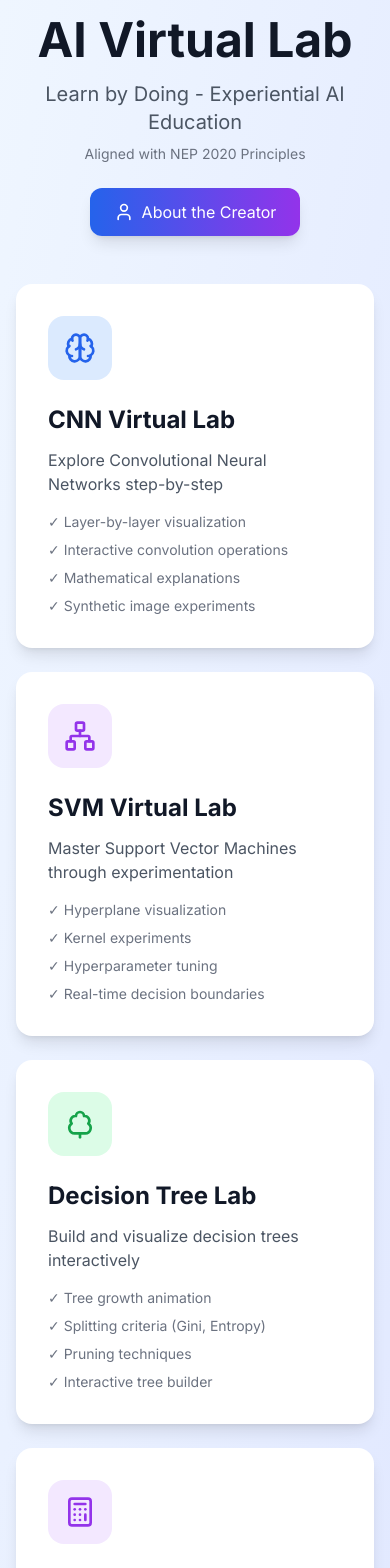
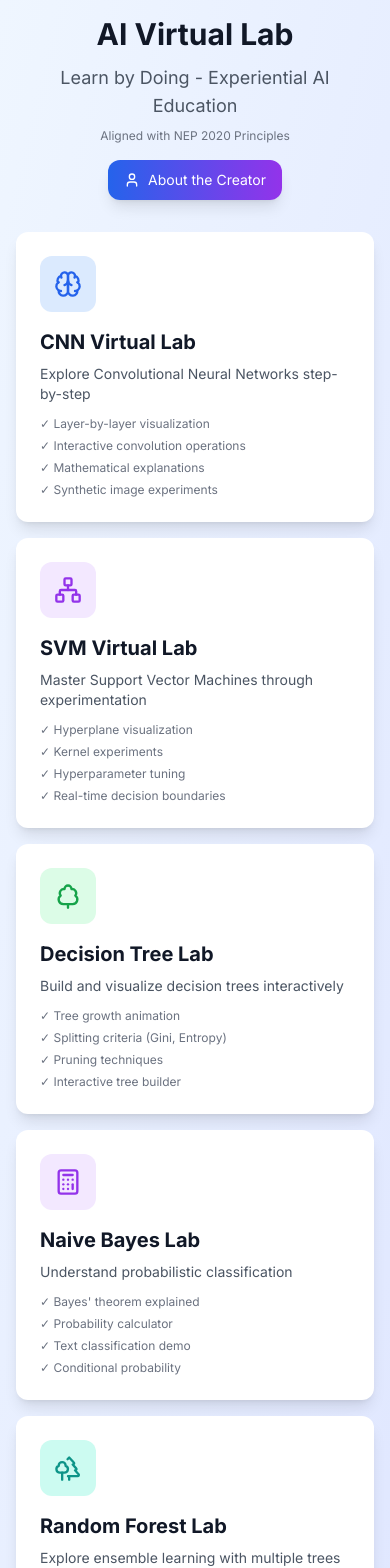
Before and after one commit to muzabasha/cnn-svm, a Next.js app: page / in a window 390 px wide. Shown: the top 1568 px of the page. Built offline with nearby package versions, Linux system fonts and the light colour scheme.

Commit message:
Optimize application for mobile devices with responsive design and touch interactions

```diff
--- a/app/globals.css
+++ b/app/globals.css
@@ -36,3 +36,119 @@
 
 /* KaTeX styles */
 @import 'katex/dist/katex.min.css';
+
+/* Mobile optimizations */
+@layer utilities {
+
+    /* Smooth scrolling for mobile */
+    html {
+        -webkit-overflow-scrolling: touch;
+        scroll-behavior: smooth;
+    }
+
+    /* Prevent text size adjustment on mobile */
+    body {
+        -webkit-text-size-adjust: 100%;
+        -moz-text-size-adjust: 100%;
+        -ms-text-size-adjust: 100%;
+        text-size-adjust: 100%;
+    }
+
+    /* Better touch targets for mobile */
+    button,
+    a,
+    input,
+    select,
+    textarea {
+        touch-action: manipulation;
+    }
+
+    /* Prevent zoom on input focus (iOS) */
+    input,
+    select,
+    textarea {
+        font-size: 16px;
+    }
+
+    /* Smooth animations on mobile */
+    * {
+        -webkit-tap-highlight-color: transparent;
+    }
+
+    /* Better scrolling for overflow containers */
+    .overflow-auto,
+    .overflow-x-auto,
+    .overflow-y-auto {
+        -webkit-overflow-scrolling: touch;
+    }
+
+    /* Mobile-friendly card spacing */
+    @media (max-width: 768px) {
+        .container {
+            padding-left: 1rem;
+            padding-right: 1rem;
+        }
+    }
+
+    /* Responsive text sizing */
+    @media (max-width: 640px) {
+        h1 {
+            font-size: 2rem;
+            line-height: 2.5rem;
+        }
+
+        h2 {
+            font-size: 1.5rem;
+            line-height: 2rem;
+        }
+
+        h3 {
+            font-size: 1.25rem;
+            line-height: 1.75rem;
+        }
+    }
+
+    /* Better chart responsiveness */
+    .recharts-wrapper {
+        width: 100% !important;
+        height: auto !important;
+    }
+
+    /* Mobile-friendly tables */
+    @media (max-width: 768px) {
+        table {
+            display: block;
+            overflow-x: auto;
+            white-space: nowrap;
+        }
+    }
+
+    /* Touch-friendly sliders */
+    input[type="range"] {
+        -webkit-appearance: none;
+        width: 100%;
+        height: 8px;
+        border-radius: 4px;
+        background: #e5e7eb;
+        outline: none;
+    }
+
+    input[type="range"]::-webkit-slider-thumb {
+        -webkit-appearance: none;
+        appearance: none;
+        width: 24px;
+        height: 24px;
+        border-radius: 50%;
+        background: #3b82f6;
+        cursor: pointer;
+    }
+
+    input[type="range"]::-moz-range-thumb {
+        width: 24px;
+        height: 24px;
+        border-radius: 50%;
+        background: #3b82f6;
+        cursor: pointer;
+        border: none;
+    }
+}
--- a/app/page.tsx
+++ b/app/page.tsx
@@ -3,41 +3,41 @@ import { Brain, Network, TreeDeciduous, Calculator, Trees, User } from 'lucide-r
 
 export default function Home() {
     return (
-        <main className="min-h-screen bg-gradient-to-br from-blue-50 to-indigo-100 flex items-center justify-center p-4">
+        <main className="min-h-screen bg-gradient-to-br from-blue-50 to-indigo-100 flex items-center justify-center p-4 sm:p-6 lg:p-8">
             <div className="max-w-6xl w-full">
-                <div className="text-center mb-12">
-                    <h1 className="text-5xl font-bold text-gray-900 mb-4">
+                <div className="text-center mb-8 sm:mb-12">
+                    <h1 className="text-3xl sm:text-4xl lg:text-5xl font-bold text-gray-900 mb-3 sm:mb-4">
                         AI Virtual Lab
                     </h1>
-                    <p className="text-xl text-gray-600">
+                    <p className="text-lg sm:text-xl text-gray-600 px-4">
                         Learn by Doing - Experiential AI Education
                     </p>
-                    <p className="text-sm text-gray-500 mt-2">
+                    <p className="text-xs sm:text-sm text-gray-500 mt-2">
                         Aligned with NEP 2020 Principles
                     </p>
-                    <div className="mt-6">
+                    <div className="mt-4 sm:mt-6">
                         <Link href="/profile">
-                            <button className="flex items-center gap-2 px-6 py-3 bg-gradient-to-r from-blue-600 to-purple-600 text-white rounded-xl hover:from-blue-700 hover:to-purple-700 transition-all shadow-lg hover:shadow-xl mx-auto">
-                                <User className="w-5 h-5" />
+                            <button className="flex items-center gap-2 px-4 sm:px-6 py-2.5 sm:py-3 bg-gradient-to-r from-blue-600 to-purple-600 text-white text-sm sm:text-base rounded-xl hover:from-blue-700 hover:to-purple-700 transition-all shadow-lg hover:shadow-xl mx-auto active:scale-95">
+                                <User className="w-4 h-4 sm:w-5 sm:h-5" />
                                 About the Creator
                             </button>
                         </Link>
                     </div>
                 </div>
 
-                <div className="grid md:grid-cols-2 lg:grid-cols-3 gap-6">
+                <div className="grid grid-cols-1 sm:grid-cols-2 lg:grid-cols-3 gap-4 sm:gap-6">
                     <Link href="/cnn">
-                        <div className="bg-white rounded-2xl p-8 shadow-lg hover:shadow-xl transition-all cursor-pointer group">
-                            <div className="flex items-center justify-center w-16 h-16 bg-blue-100 rounded-2xl mb-6 group-hover:scale-110 transition-transform">
-                                <Brain className="w-8 h-8 text-blue-600" />
+                        <div className="bg-white rounded-xl sm:rounded-2xl p-6 sm:p-8 shadow-lg hover:shadow-xl transition-all cursor-pointer group active:scale-98">
+                            <div className="flex items-center justify-center w-14 h-14 sm:w-16 sm:h-16 bg-blue-100 rounded-xl sm:rounded-2xl mb-4 sm:mb-6 group-hover:scale-110 transition-transform">
+                                <Brain className="w-7 h-7 sm:w-8 sm:h-8 text-blue-600" />
                             </div>
-                            <h2 className="text-2xl font-bold text-gray-900 mb-3">
+                            <h2 className="text-xl sm:text-2xl font-bold text-gray-900 mb-2 sm:mb-3">
                                 CNN Virtual Lab
                             </h2>
-                            <p className="text-gray-600 mb-4">
+                            <p className="text-sm sm:text-base text-gray-600 mb-3 sm:mb-4">
                                 Explore Convolutional Neural Networks step-by-step
                             </p>
-                            <ul className="space-y-2 text-sm text-gray-500">
+                            <ul className="space-y-1.5 sm:space-y-2 text-xs sm:text-sm text-gray-500">
                                 <li>✓ Layer-by-layer visualization</li>
                                 <li>✓ Interactive convolution operations</li>
                                 <li>✓ Mathematical explanations</li>
@@ -47,17 +47,17 @@ export default function Home() {
                     </Link>
 
                     <Link href="/svm">
-                        <div className="bg-white rounded-2xl p-8 shadow-lg hover:shadow-xl transition-all cursor-pointer group">
-                            <div className="flex items-center justify-center w-16 h-16 bg-purple-100 rounded-2xl mb-6 group-hover:scale-110 transition-transform">
-                                <Network className="w-8 h-8 text-purple-600" />
+                        <div className="bg-white rounded-xl sm:rounded-2xl p-6 sm:p-8 shadow-lg hover:shadow-xl transition-all cursor-pointer group active:scale-98">
+                            <div className="flex items-center justify-center w-14 h-14 sm:w-16 sm:h-16 bg-purple-100 rounded-xl sm:rounded-2xl mb-4 sm:mb-6 group-hover:scale-110 transition-transform">
+                                <Network className="w-7 h-7 sm:w-8 sm:h-8 text-purple-600" />
                             </div>
-                            <h2 className="text-2xl font-bold text-gray-900 mb-3">
+                            <h2 className="text-xl sm:text-2xl font-bold text-gray-900 mb-2 sm:mb-3">
                                 SVM Virtual Lab
                             </h2>
-                            <p className="text-gray-600 mb-4">
+                            <p className="text-sm sm:text-base text-gray-600 mb-3 sm:mb-4">
                                 Master Support Vector Machines through experimentation
                             </p>
-                            <ul className="space-y-2 text-sm text-gray-500">
+                            <ul className="space-y-1.5 sm:space-y-2 text-xs sm:text-sm text-gray-500">
                                 <li>✓ Hyperplane visualization</li>
                                 <li>✓ Kernel experiments</li>
                                 <li>✓ Hyperparameter tuning</li>
@@ -67,17 +67,17 @@ export default function Home() {
                     </Link>
 
                     <Link href="/decision-tree">
-                        <div className="bg-white rounded-2xl p-8 shadow-lg hover:shadow-xl transition-all cursor-pointer group">
-                            <div className="flex items-center justify-center w-16 h-16 bg-green-100 rounded-2xl mb-6 group-hover:scale-110 transition-transform">
-                                <TreeDeciduous className="w-8 h-8 text-green-600" />
+                        <div className="bg-white rounded-xl sm:rounded-2xl p-6 sm:p-8 shadow-lg hover:shadow-xl transition-all cursor-pointer group active:scale-98">
+                            <div className="flex items-center justify-center w-14 h-14 sm:w-16 sm:h-16 bg-green-100 rounded-xl sm:rounded-2xl mb-4 sm:mb-6 group-hover:scale-110 transition-transform">
+                                <TreeDeciduous className="w-7 h-7 sm:w-8 sm:h-8 text-green-600" />
                             </div>
-                            <h2 className="text-2xl font-bold text-gray-900 mb-3">
+                            <h2 className="text-xl sm:text-2xl font-bold text-gray-900 mb-2 sm:mb-3">
                                 Decision Tree Lab
                             </h2>
-                            <p className="text-gray-600 mb-4">
+                            <p className="text-sm sm:text-base text-gray-600 mb-3 sm:mb-4">
                                 Build and visualize decision trees interactively
                             </p>
-                            <ul className="space-y-2 text-sm text-gray-500">
+                            <ul className="space-y-1.5 sm:space-y-2 text-xs sm:text-sm text-gray-500">
                                 <li>✓ Tree growth animation</li>
                                 <li>✓ Splitting criteria (Gini, Entropy)</li>
                                 <li>✓ Pruning techniques</li>
@@ -87,17 +87,17 @@ export default function Home() {
                     </Link>
 
                     <Link href="/naive-bayes">
-                        <div className="bg-white rounded-2xl p-8 shadow-lg hover:shadow-xl transition-all cursor-pointer group">
-                            <div className="flex items-center justify-center w-16 h-16 bg-purple-100 rounded-2xl mb-6 group-hover:scale-110 transition-transform">
-                                <Calculator className="w-8 h-8 text-purple-600" />
+                        <div className="bg-white rounded-xl sm:rounded-2xl p-6 sm:p-8 shadow-lg hover:shadow-xl transition-all cursor-pointer group active:scale-98">
+                            <div className="flex items-center justify-center w-14 h-14 sm:w-16 sm:h-16 bg-purple-100 rounded-xl sm:rounded-2xl mb-4 sm:mb-6 group-hover:scale-110 transition-transform">
+                                <Calculator className="w-7 h-7 sm:w-8 sm:h-8 text-purple-600" />
                             </div>
-                            <h2 className="text-2xl font-bold text-gray-900 mb-3">
+                            <h2 className="text-xl sm:text-2xl font-bold text-gray-900 mb-2 sm:mb-3">
                                 Naive Bayes Lab
                             </h2>
-                            <p className="text-gray-600 mb-4">
+                            <p className="text-sm sm:text-base text-gray-600 mb-3 sm:mb-4">
                                 Understand probabilistic classification
                             </p>
-                            <ul className="space-y-2 text-sm text-gray-500">
+                            <ul className="space-y-1.5 sm:space-y-2 text-xs sm:text-sm text-gray-500">
                                 <li>✓ Bayes' theorem explained</li>
                                 <li>✓ Probability calculator</li>
                                 <li>✓ Text classification demo</li>
@@ -107,17 +107,17 @@ export default function Home() {
                     </Link>
 
                     <Link href="/random-forest">
-                        <div className="bg-white rounded-2xl p-8 shadow-lg hover:shadow-xl transition-all cursor-pointer group">
-                            <div className="flex items-center justify-center w-16 h-16 bg-teal-100 rounded-2xl mb-6 group-hover:scale-110 transition-transform">
-                                <Trees className="w-8 h-8 text-teal-600" />
+                        <div className="bg-white rounded-xl sm:rounded-2xl p-6 sm:p-8 shadow-lg hover:shadow-xl transition-all cursor-pointer group active:scale-98">
+                            <div className="flex items-center justify-center w-14 h-14 sm:w-16 sm:h-16 bg-teal-100 rounded-xl sm:rounded-2xl mb-4 sm:mb-6 group-hover:scale-110 transition-transform">
+                                <Trees className="w-7 h-7 sm:w-8 sm:h-8 text-teal-600" />
                             </div>
-                            <h2 className="text-2xl font-bold text-gray-900 mb-3">
+                            <h2 className="text-xl sm:text-2xl font-bold text-gray-900 mb-2 sm:mb-3">
                                 Random Forest Lab
                             </h2>
-                            <p className="text-gray-600 mb-4">
+                            <p className="text-sm sm:text-base text-gray-600 mb-3 sm:mb-4">
                                 Explore ensemble learning with multiple trees
                             </p>
-                            <ul className="space-y-2 text-sm text-gray-500">
+                            <ul className="space-y-1.5 sm:space-y-2 text-xs sm:text-sm text-gray-500">
                                 <li>✓ Forest visualization</li>
                                 <li>✓ Bootstrapping explained</li>
                                 <li>✓ Voting mechanism</li>
```
Also changed, not shown: app/layout.tsx (+8 -0 lines), app/profile/page.tsx (+60 -58 lines), 1 other file (tests, documents, lock files or other folders).
